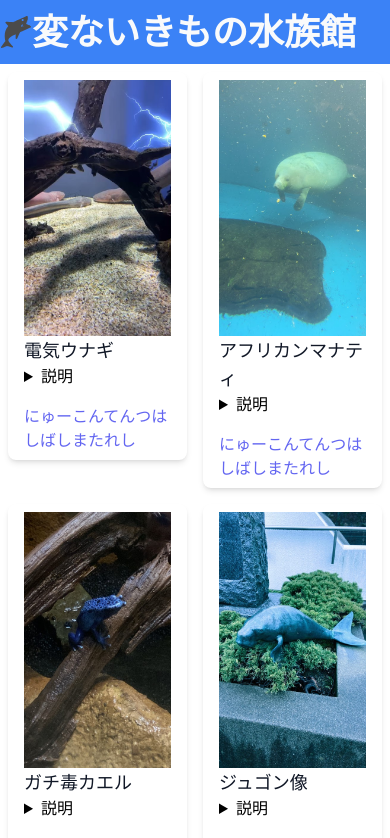
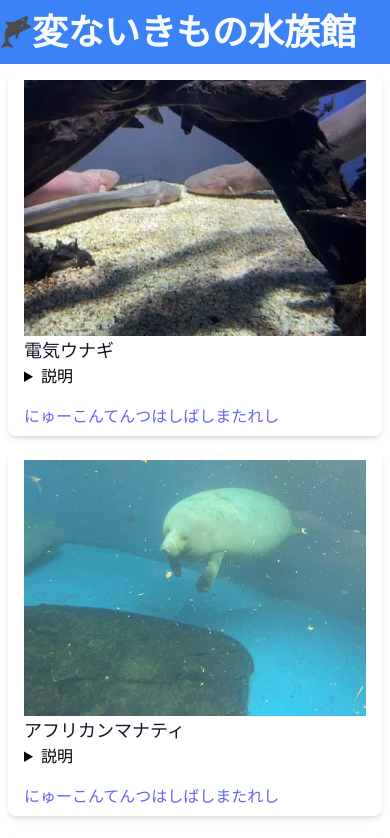
Before and after one commit to kazuto09/CuriousAlbum, a Next.js app: page / in a window 390 px wide. Shown: the top 838 px of the page. Built offline with nearby package versions, Linux system fonts and the light colour scheme.

Commit message:
スマートフォンの場合は画像を1枚ずつ出す様に変更。レビュアーかつ緊急修正のためmainブランチで修正

```diff
--- a/src/pages/index.tsx
+++ b/src/pages/index.tsx
@@ -13,10 +13,10 @@ export default function index() {
           変ないきもの水族館
         </div>
       </header>
-      <div className="flex flex-wrap justify-start">
+      <div className="flex-wrap justify-center md:flex flex-wrap justify-start lg:flex-wrap justify-start">
         {animals.map((animal, index) => {
           return (
-            <div key={index} className="w-1/2 md:w-1/3 lg:w-1/4 p-2">
+            <div key={index} className="w-1/1 md:w-1/3 lg:w-1/4 p-2">
               <div className="px-4 py-2 bg-white rounded-lg shadow-md overflow-hidden">
                 <Card
                   picture_adress={animal.picture_adress}
```
